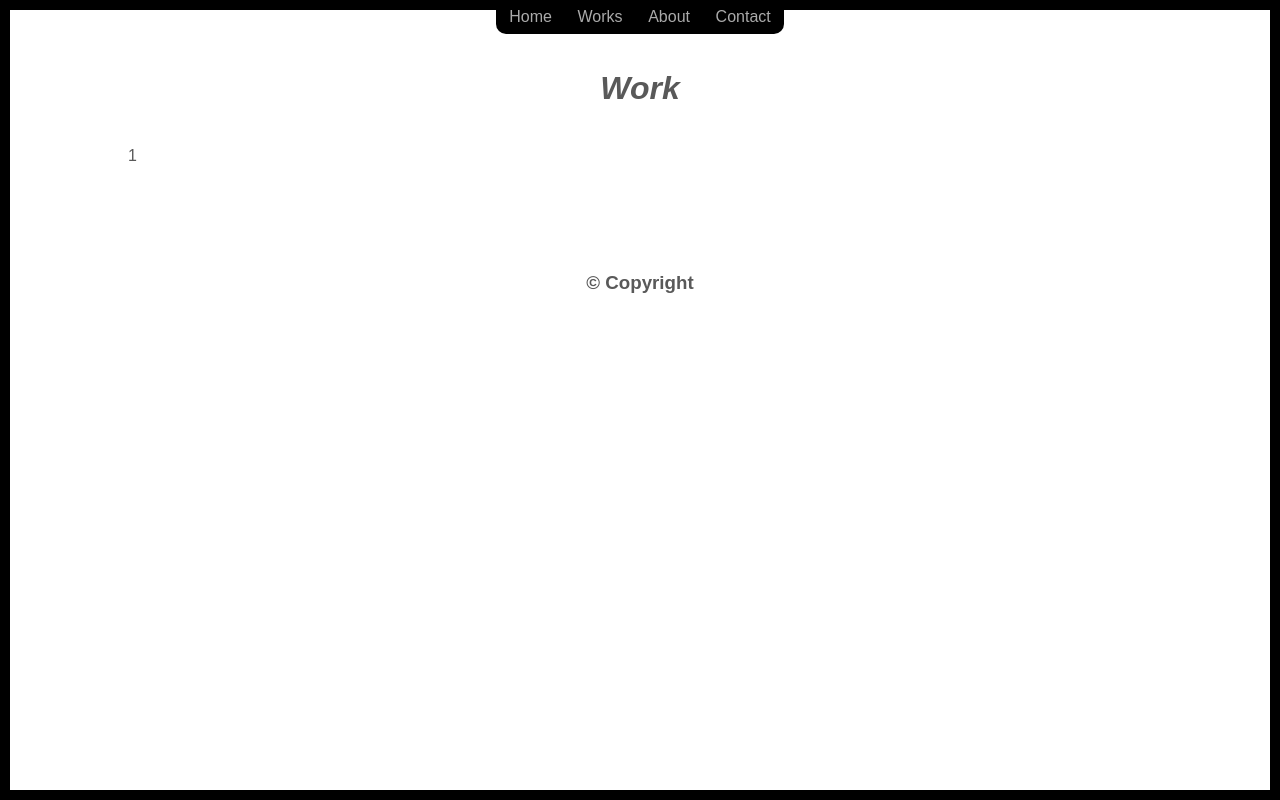
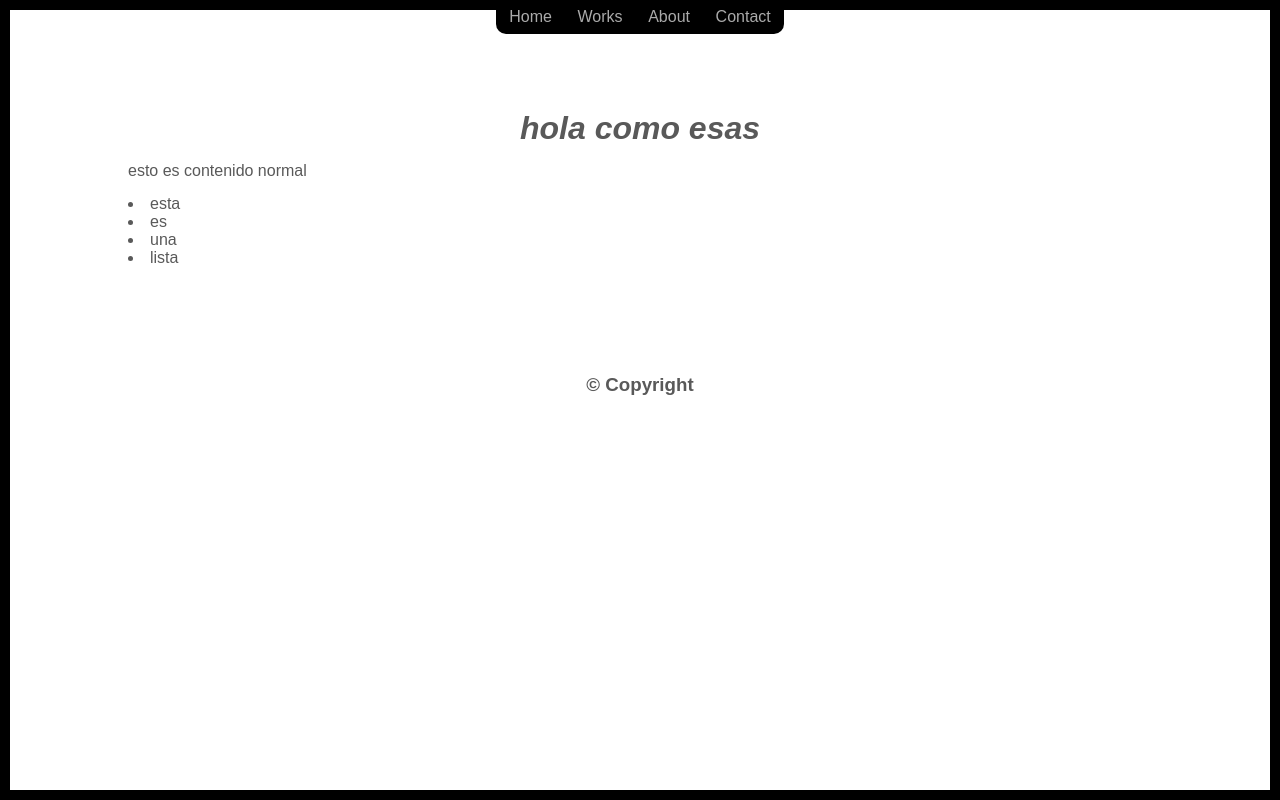
Before and after one commit to JoseAle2610/JoseAle2610, a React (Create React App) app: page /works/1 in a window 1280 px wide. Built offline with nearby package versions, Linux system fonts and the light colour scheme.

Commit message:
Markdown

```diff
--- a/package.json
+++ b/package.json
@@ -11,6 +11,7 @@
     "firebase": "^9.6.3",
     "react": "^17.0.2",
     "react-dom": "^17.0.2",
+    "react-markdown": "^8.0.0",
     "react-router-dom": "^6.0.2",
     "react-scripts": "4.0.3",
     "styled-components": "^5.3.3",
--- a/src/pages/Work.js
+++ b/src/pages/Work.js
@@ -1,12 +1,19 @@
+import {useEffect, useState} from 'react'
+import {useParams} from 'react-router-dom'
+import ReactMarkdown from 'react-markdown'
 import {PageTemplate} from 'templates/PageTemplate'
-import {useParams} from 'react-router-dom'
+import md from './work.md'
 
 export const Work = () => {
-  const {id} = useParams()
+  const [markdown, setMarkdown] = useState('# hola')
+  useEffect(() => {
+    fetch(md)
+      .then(res => res.text())
+      .then(setMarkdown)
+  }, [])
   return (
-    <PageTemplate
-      title='Work'>
-      {id}
+    <PageTemplate>
+      <ReactMarkdown>{markdown}</ReactMarkdown>
     </PageTemplate>
   )
 }
--- /dev/null
+++ b/src/pages/work.md
@@ -0,0 +1,8 @@
+# hola como esas
+
+esto es contenido normal
+
+- esta
+- es
+- una
+- lista
```
Also changed, not shown: 1 other file (tests, documents, lock files or other folders).
